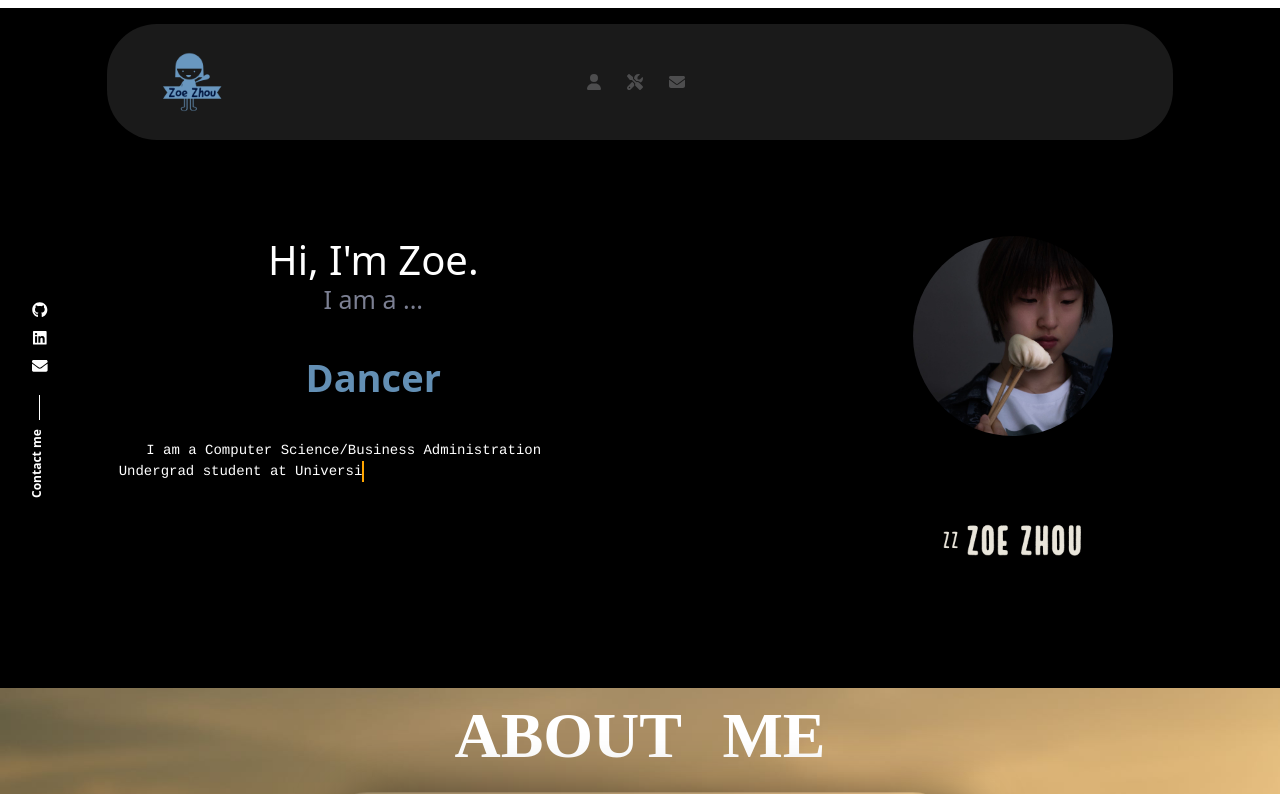
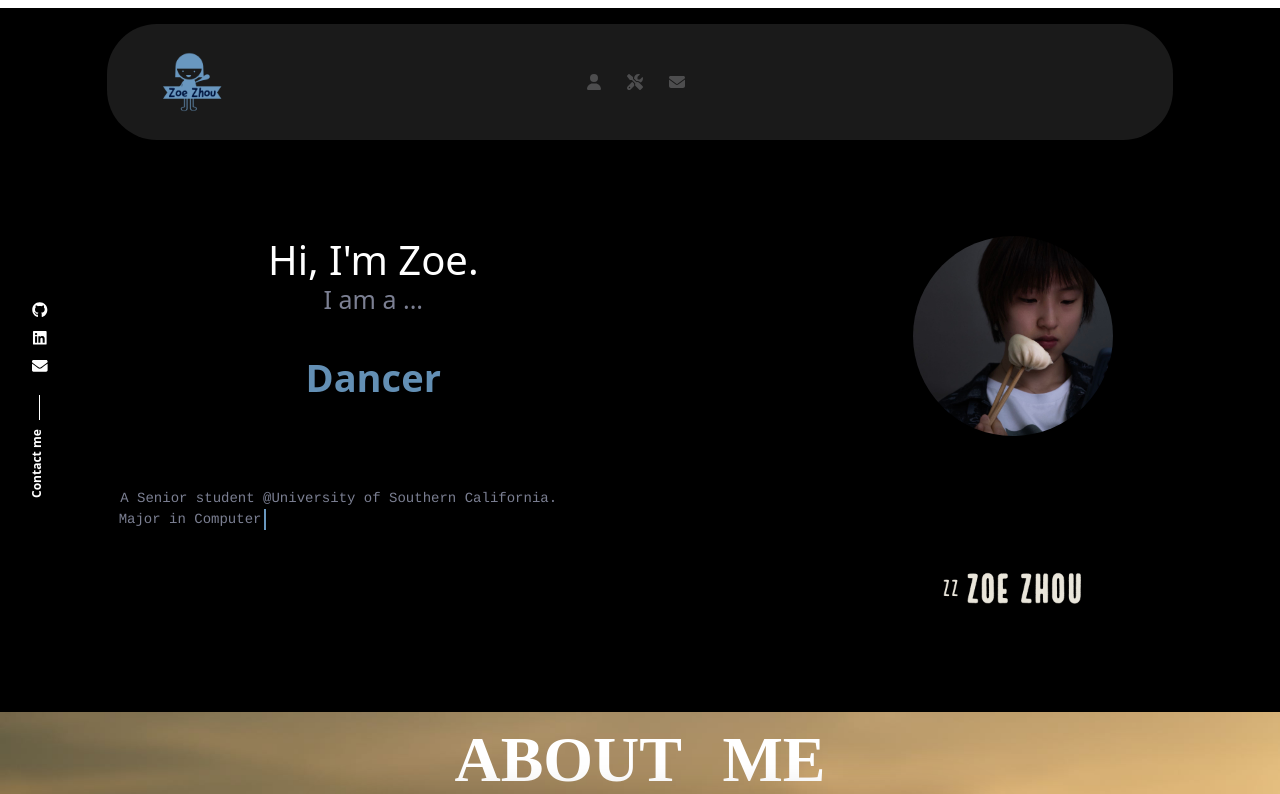
Before and after one commit to crispyinuo/portfolio, a React (Create React App) app: page / in a window 1280 px wide. Shown: the top 794 px of the page. Built offline with nearby package versions, Linux system fonts and the light colour scheme; a web font is replaced by a local one.

Commit message:
update typewriter

```diff
--- a/src/components/Openingpage.js
+++ b/src/components/Openingpage.js
@@ -31,15 +31,17 @@ function Openingpage()
                     </div>
 
 
-                <div className="col-md-4 col-lg-4 mx-auto text-center">
-                    <img src={profile} alt="profile pic" className="img-fluid animated fadeInUp profilePic"  />
+                    <div className="col-md-4 col-lg-4 mx-auto text-center">
+                        <img src={profile} alt="profile pic" className="img-fluid animated fadeInUp profilePic"  />
+                    </div>
+
                 </div>
 
-                </div>
-                <div className="row mb-5">
-                    <div className="col-lg-6 css-typing offset-md-1 text-center">
-                        <p> I am a Computer Science/Business Administration</p>
-                        <p> Undergrad student at University of Southern California. </p>
+                <div className="row mb-4 pt-5">
+                    <div className="col-lg-6 offset-md-1 mb-1 text-center css-typing">
+                        <p> A Senior student @University of Southern California. </p>
+                        <p> Major in Computer Science/Business Administration. </p>
+                        <p> Based in Los Angeles, CA.</p>
                     </div>
 
                     <div className="col-md-4 col-lg-4 mx-auto text-center">
--- a/src/css/Openingpage.css
+++ b/src/css/Openingpage.css
@@ -25,38 +25,6 @@
   0% {
     opacity: 0;
     transform: translateX(400px);
-  }
-
-  100% {
-    opacity: 1;
-    transform: translateX(0);
-  }
-}
-
-.intro_img
-{
-	font-size: 200px;
-	color: white;
-	text-align: center;
-	font-weight: 1000 !important;
-	text-shadow: 15px 15px #CBB26A;
-	font-family: brandon-grotesque, Helvetica, sans-serif, cursive;
-	animation: intro_anim_2 4s ease 0s 1 normal forwards;
-}
-
-@media only screen and (max-width: 870px)
-{
-	.intro_img{
-		font-size: 140px;
-		order: -1;
-		text-align: center;
-	}
-}
-
-@keyframes intro_anim_2 {
-  0% {
-    opacity: 0;
-    transform: translateX(-400px);
   }
 
   100% {
@@ -145,17 +113,18 @@
 }
 
 .css-typing p {
-    border-right: .15em solid orange;
+    border-right: .15em solid #6997BE;
     font-family: "Courier";
     font-size: 14px;
-    color:white;
+    color:#7b7f92;
     white-space: nowrap;
     overflow: hidden;
     margin-bottom: 0px;
-    max-width: 450px;
+    width: 440px;
   }
+
   .css-typing p:nth-child(1) {
-    width: 700px;
+    width: 440px;
     opacity: 0;
     -webkit-animation: type 2s steps(40, end);
     animation: type 2s steps(40, end);
@@ -166,7 +135,7 @@
   }
 
   .css-typing p:nth-child(2) {
-    width: 700px;
+    width: 420px;
     opacity: 0;
     -webkit-animation: type2 2s steps(40, end);
     animation: type2 2s steps(40, end);
@@ -177,10 +146,10 @@
   }
 
   .css-typing p:nth-child(3) {
-    width: 620px; /* manually set width */
+    width: 215px; /* manually set width */
     opacity: 0;
-    -webkit-animation: type3 5s steps(20, end), blink .5s step-end infinite alternate;
-    animation: type3 2s steps(20, end), blink .5s step-end infinite alternate;
+    -webkit-animation: type3 1s steps(20, end), blink .5s step-end infinite alternate;
+    animation: type3 1s steps(20, end), blink .5s step-end infinite alternate;
     -webkit-animation-delay: 7s;
     animation-delay: 7s;
     -webkit-animation-fill-mode: forwards;
@@ -195,7 +164,7 @@
         opacity: 1;
     }
     99.9% {
-      border-right: .15em solid orange;
+      border-right: .15em solid #6997BE;
     }
     100% {
       opacity: 1;
@@ -211,7 +180,7 @@
         opacity: 1;
     }
     99.9% {
-      border-right: .15em solid orange;
+      border-right: .15em solid #6997BE;
     }
     100% {
       opacity: 1;
@@ -227,7 +196,7 @@
       opacity: 1;
     }
     99.9% {
-      border-right: .15em solid orange;
+      border-right: .15em solid #6997BE;
     }
     100% {
       opacity: 1;
@@ -243,7 +212,7 @@
       opacity: 1;
     }
     99.9% {
-      border-right: .15em solid orange;
+      border-right: .15em solid #6997BE;
     }
     100% {
       opacity: 1;
```
